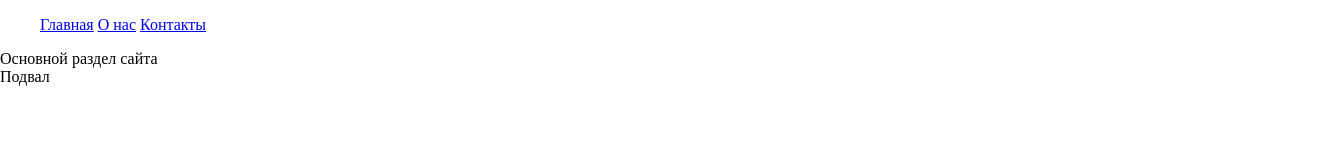
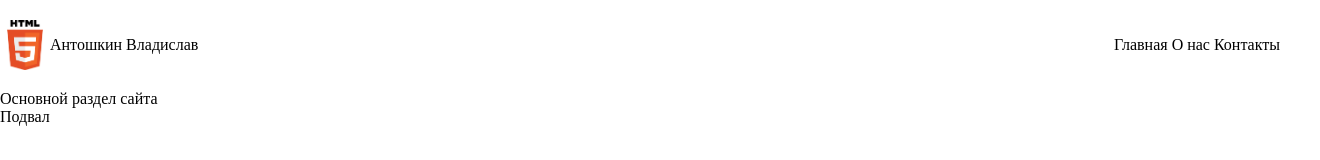
Before and after one commit to v-a-antoshkin/site, a plain HTML site: page index.html in a window 1280 px wide. Shown: the whole page, 1320 px wide, since content can reach past the window. Drawn offline with Linux system fonts and the light colour scheme.

Commit message:
Change Header

```diff
--- a/css/style.css
+++ b/css/style.css
@@ -5,8 +5,31 @@ body {
 nav > ul {
     list-style: none;
     width: 100%;
+    padding: 0;
 }
 
 ul > li {
     display: inline-block;
 }
+
+nav a {
+    text-decoration: none;
+    color: black;
+}
+
+.container {
+    display: flex;
+    justify-content: space-between;
+    align-items: center;
+    width: 100%;
+    height: 90px;
+}
+
+.logo {
+    display: flex;
+}
+
+.container img {
+    width: 50px;
+    height: 50px;
+}
--- a/index.html
+++ b/index.html
@@ -8,6 +8,11 @@
 </head>
 <body>
     <header>
+        <div class="container">
+            <div class="logo">
+                <img src="images/logo.png">
+                <p>Антошкин Владислав</p>
+            </div>
             <nav>
                 <ul>
                     <li>
@@ -21,6 +26,7 @@
                     </li>
                 </ul>
             </nav>
+        </div>
     </header>
     <main>
         Основной раздел сайта
```
Also changed, not shown: images/logo.png (added). Lines whose indentation alone changed are shown as unchanged.
